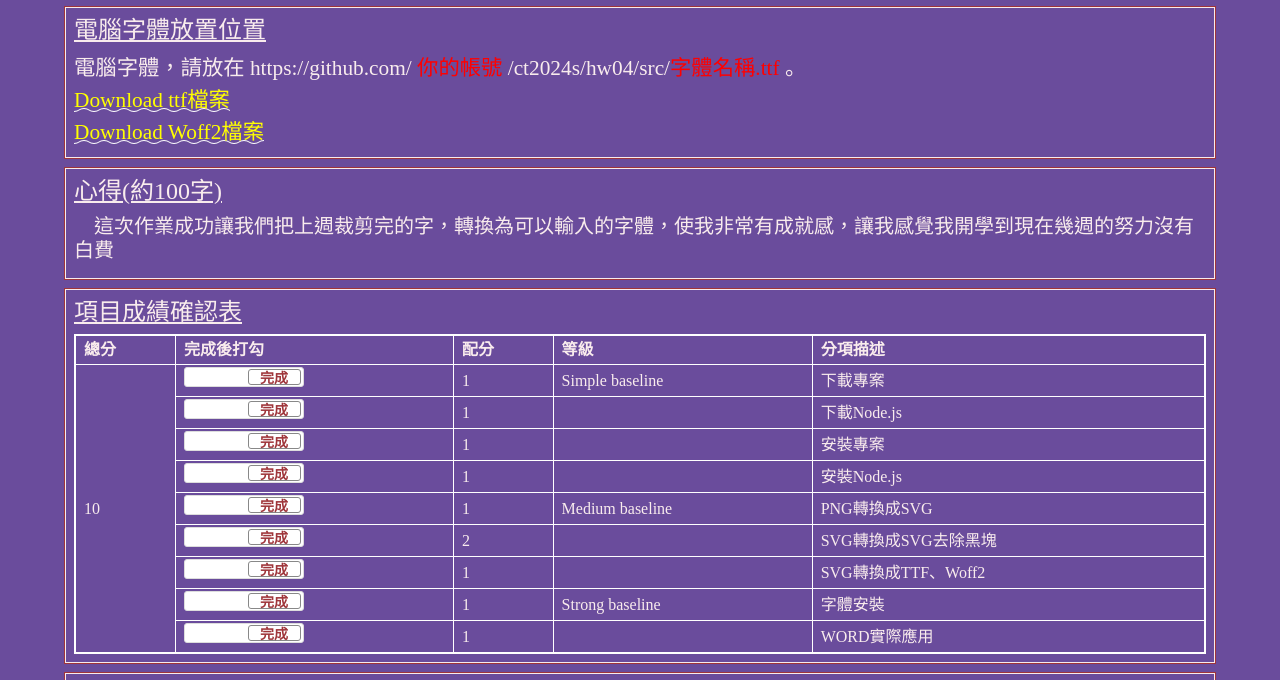
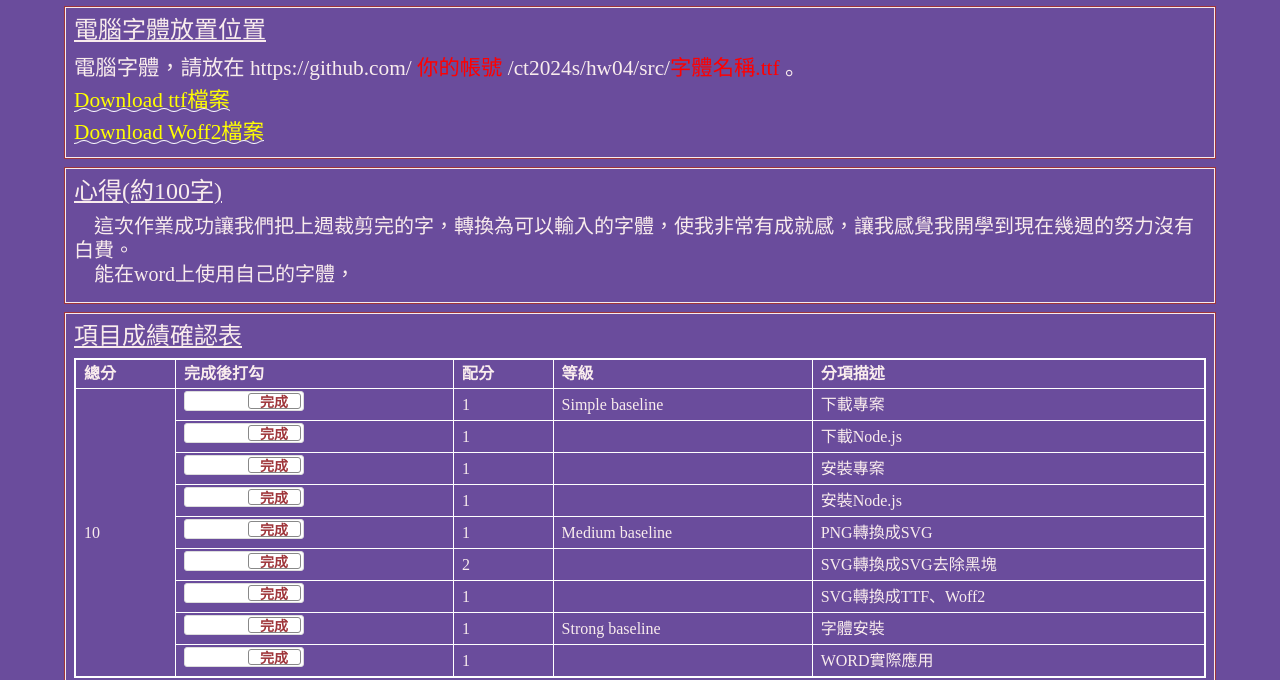
Before and after one commit to Aura615/ct2024s, a plain HTML site: page hw04/index.html in a window 1280 px wide. Shown: the part 86-766 px from the top of the page. Drawn offline with nearby package versions, Linux system fonts and the light colour scheme.

Commit message:
Update index.html

```diff
--- a/hw04/index.html
+++ b/hw04/index.html
@@ -201,7 +201,8 @@
 
     <div class="col-md-12 twenty">
       <h4><u>心得(約100字)</u></h4>
-      <h5>&emsp;這次作業成功讓我們把上週裁剪完的字，轉換為可以輸入的字體，使我非常有成就感，讓我感覺我開學到現在幾週的努力沒有白費</h5>
+      <h5>&emsp;這次作業成功讓我們把上週裁剪完的字，轉換為可以輸入的字體，使我非常有成就感，讓我感覺我開學到現在幾週的努力沒有白費。
+      <br>&emsp;能在word上使用自己的字體，</h5>
     </div>
   </div>
 
```
